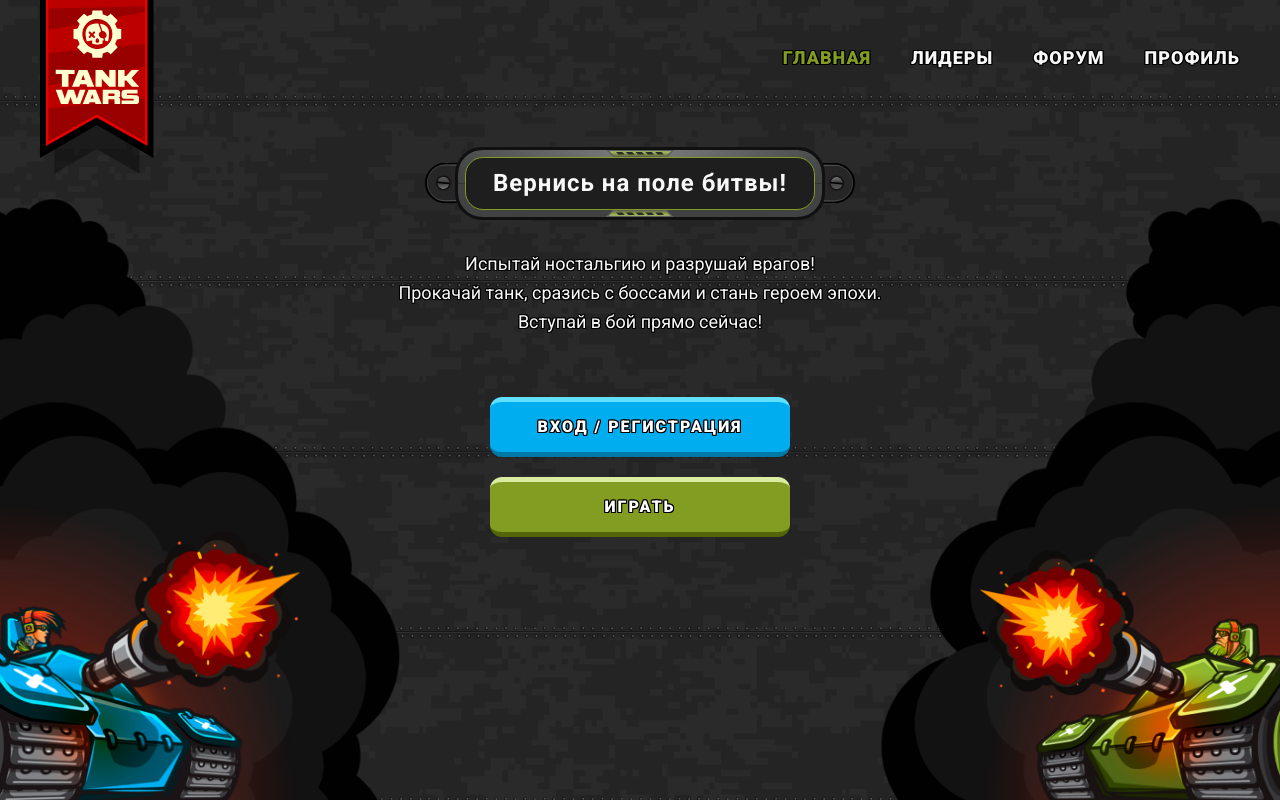
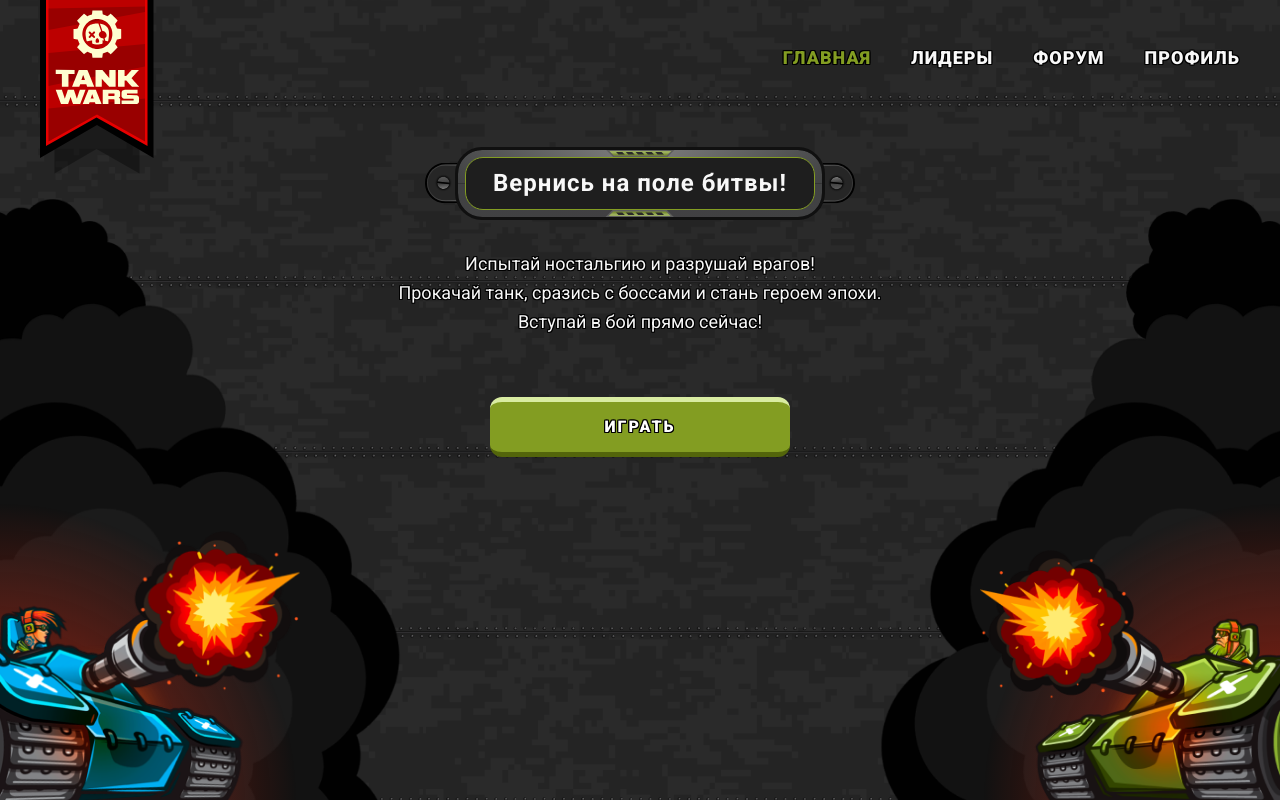
Before and after one commit to Timur233/falcon-tanks, a React (Vite) app in the folder packages/client/: page / in a window 1280 px wide. Built offline with nearby package versions, Linux system fonts and the light colour scheme; no server answers.

Commit message:
Вынес асинхронный запрос в useEffect что бы не ломалась гидротация на главной

```diff
--- a/packages/client/src/pages/Main/Main.tsx
+++ b/packages/client/src/pages/Main/Main.tsx
@@ -10,11 +10,13 @@ import { Loader } from '@/components/ui/Loader/Loader'
 
 export const Main = () => {
   const [isLoaded, setIsLoaded] = useState(false)
-  const userIsLogged = userService.isLoggedIn()
+  const userIsLogged = useRef(false)
   const navigate = useNavigate()
   const showLoader = useRef(true)
 
   useEffect(() => {
+    userIsLogged.current = userService.isLoggedIn()
+
     YandexOAuth.signIn(navigate).finally(() => {
       showLoader.current = false
       setIsLoaded(true)
```
